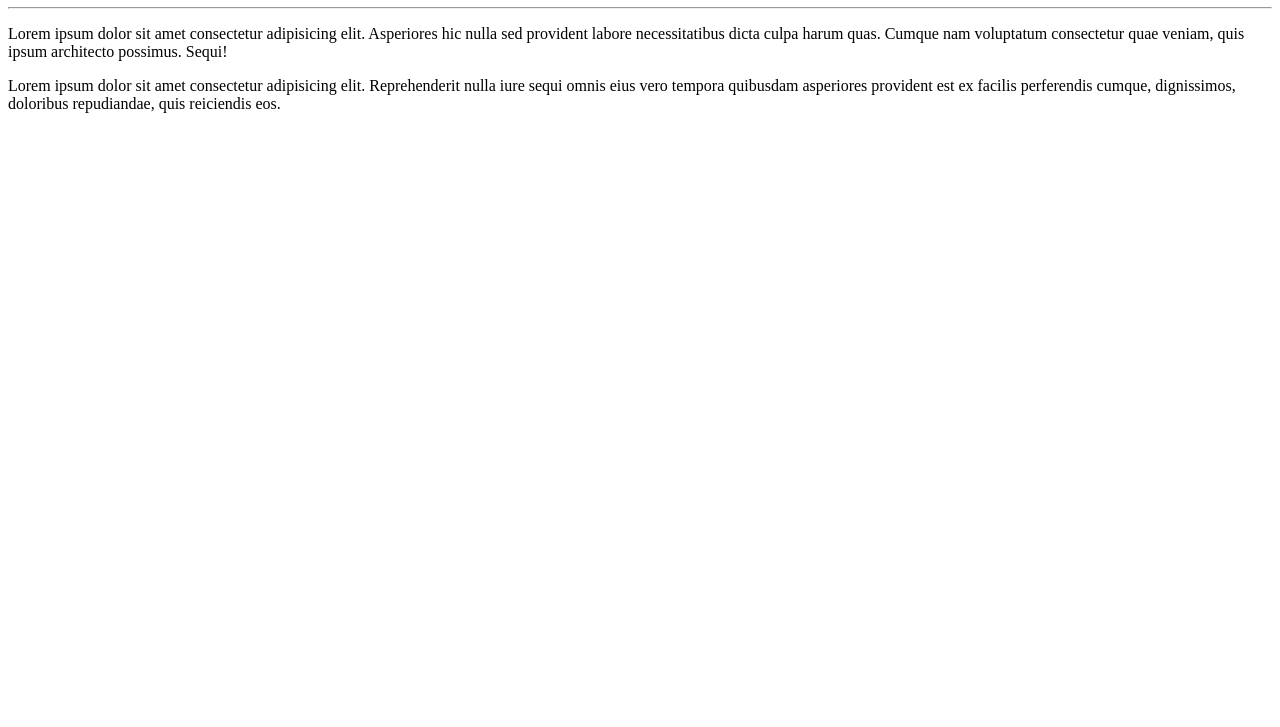
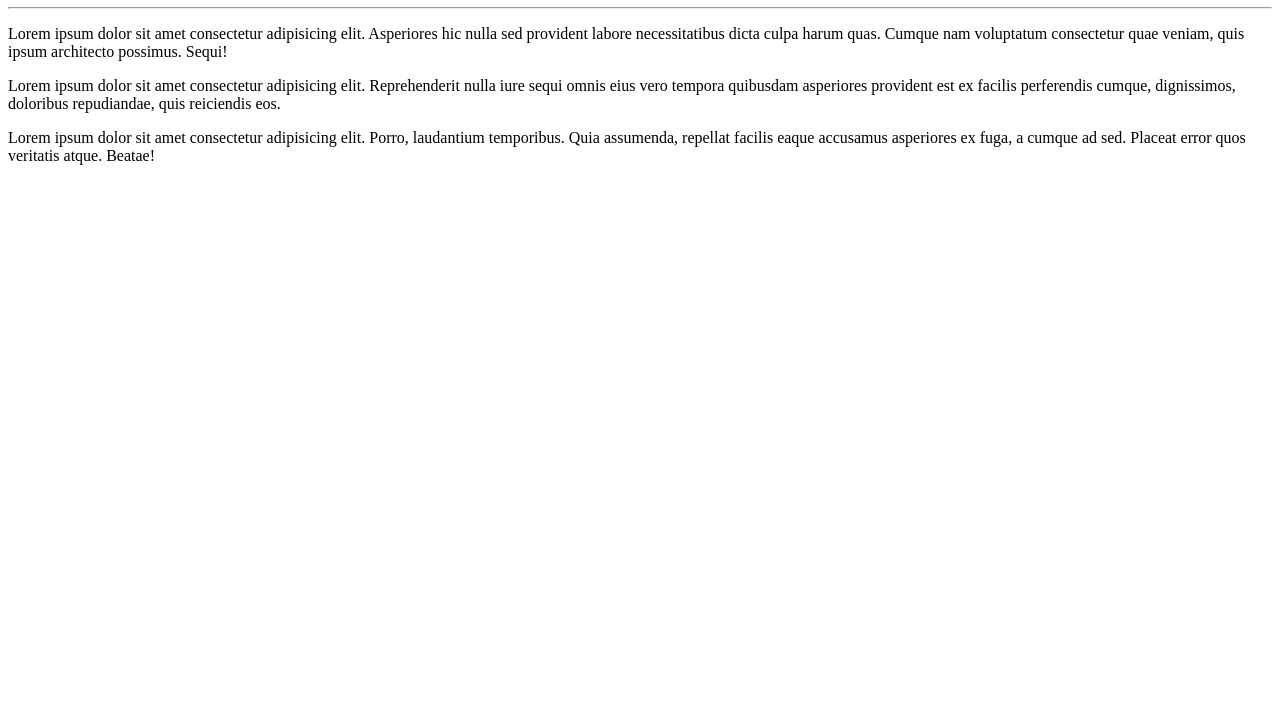
Before and after one commit to vanmsantos/OlaMundo-, a plain HTML site: page Site OlaMundo/index.html in a window 1280 px wide. Shown: the part 73-800 px from the top of the page. Drawn offline with Linux system fonts and the light colour scheme.

Commit message:
commit de alteraçoes

```diff
--- a/Site OlaMundo/index.html
+++ b/Site OlaMundo/index.html
@@ -12,5 +12,7 @@
     <p>Lorem ipsum dolor sit amet consectetur adipisicing elit. Asperiores hic nulla sed provident labore necessitatibus dicta culpa harum quas. Cumque nam voluptatum consectetur quae veniam, quis ipsum architecto possimus. Sequi!</p>
 
     <p>Lorem ipsum dolor sit amet consectetur adipisicing elit. Reprehenderit nulla iure sequi omnis eius vero tempora quibusdam asperiores provident est ex facilis perferendis cumque, dignissimos, doloribus repudiandae, quis reiciendis eos.</p>
+
+    <p>Lorem ipsum dolor sit amet consectetur adipisicing elit. Porro, laudantium temporibus. Quia assumenda, repellat facilis eaque accusamus asperiores ex fuga, a cumque ad sed. Placeat error quos veritatis atque. Beatae!</p>
 </body>
 </html>
```
Also changed, not shown: 1 other file.
